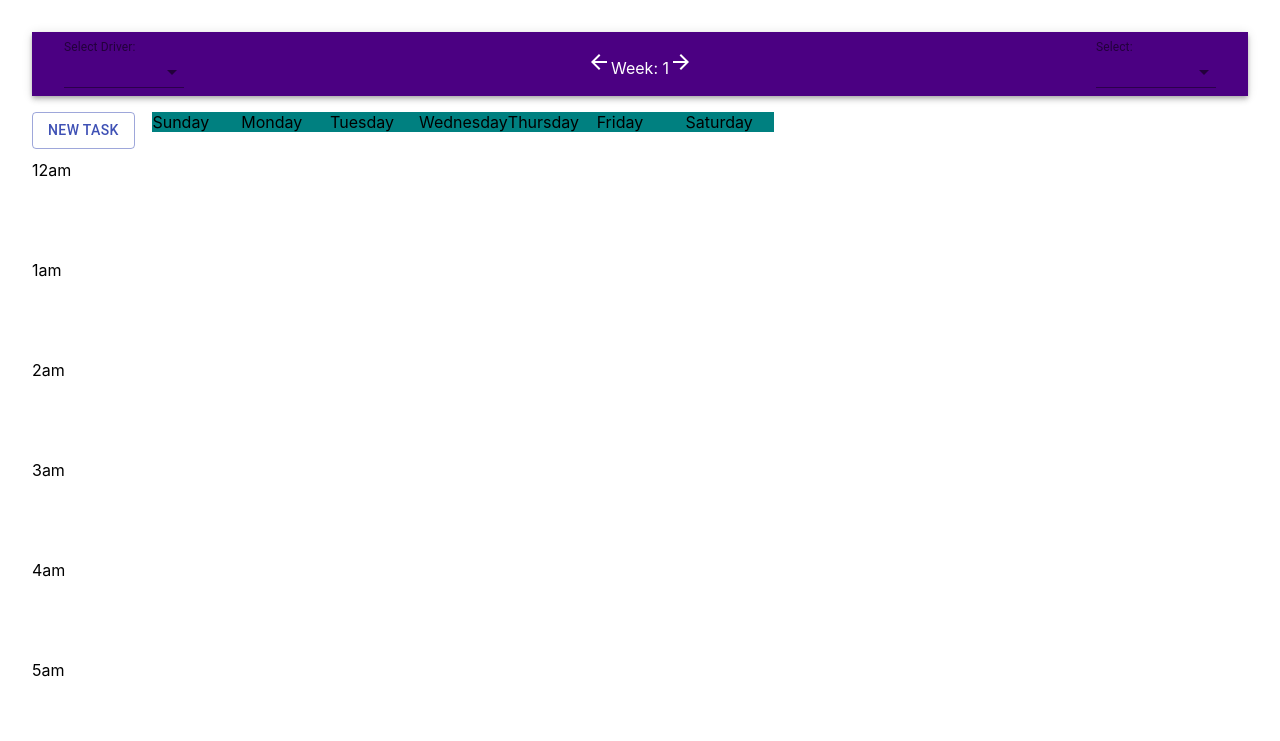
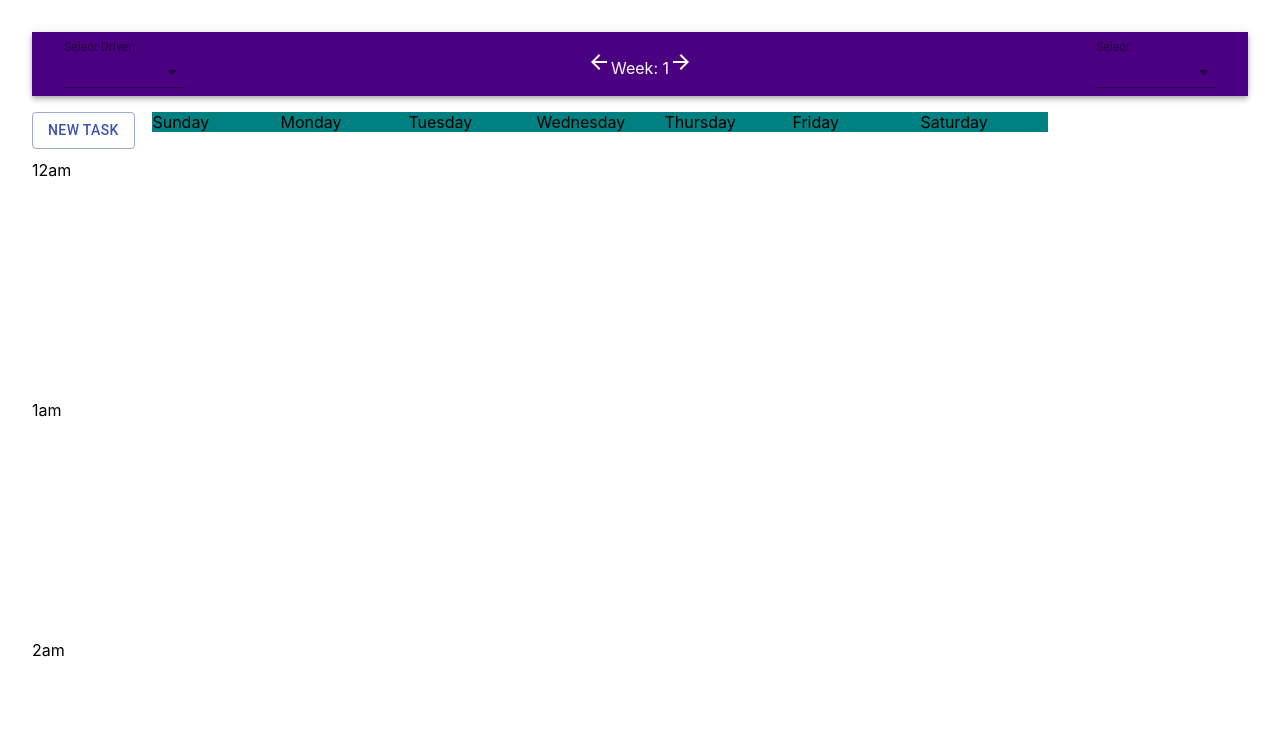
Before and after one commit to bregmanh/dispatcher, a React (Create React App) app: page / in a window 1280 px wide. Shown: the top 741 px of the page. Built offline with nearby package versions, Linux system fonts and the light colour scheme; the HTML template or start-up script is replaced by a standard one.

Commit message:
got the formatting to work using CSS grid. but tasks look  a little long

```diff
--- a/src/App.css
+++ b/src/App.css
@@ -31,14 +31,17 @@ main {
   grid-column-end: auto; */
 
  display: grid;
- grid-template-columns: repeat(7, 1fr);
+ grid-template-columns: repeat(7, 10vw);
 
 }
 .times{
+  margin-top: 4em;
   /* grid-row-start: 1;
   grid-row-end: auto; */
-  display: flex;
-  flex-direction: column;
+  /* display: flex;
+  flex-direction: column;  */
+  display: grid;
+ grid-template-rows: repeat(24, 1fr);
 }
 
 .topdays {
--- a/src/App.js
+++ b/src/App.js
@@ -176,7 +176,9 @@ function App() {
       </div>
       <div className="layout">
         <div className="times">
-          {times.map(time => (<Time time={time} />))}
+        <div>
+          {times.map((time, index) => (<Time time={time} key={time} index={index}/>))}
+        </div>
         </div>
         <div className="days">
 
--- a/src/componenets/Day.js
+++ b/src/componenets/Day.js
@@ -16,8 +16,9 @@ export default function Day(props) {
 
 
   let styles = {
-
-
+display: "grid",
+gridTemplateRows: "repeat(24, 15em)",
+marginTop: "2em"
 
   };
   console.log("keys", props);
--- a/src/componenets/Task/Show.js
+++ b/src/componenets/Task/Show.js
@@ -11,9 +11,11 @@ export default function Show(props) {
 
   let styles = {
     //marginTop:"3em",
-    marginTop: `${(task_start)* 8-1}em`,
-    position: "absolute",
-    height: `${task_duration*7+2}em`
+    // marginTop: `${(task_start)* 8-1}em`,
+    // position: "absolute",
+    // height: `${task_duration*7+2}em`
+    gridRowStart: `${task_start+1}`,
+    gridRowEnd: `${task_end+1}`
 
 
 
--- a/src/componenets/Time.css
+++ b/src/componenets/Time.css
@@ -1,7 +1,5 @@
-.times {
-  margin-top: 2em;
-  padding-bottom: 3em;
-  justify-self: top;
+.time-item {
 
+  height: 15em;
 
 }
--- a/src/componenets/Time.js
+++ b/src/componenets/Time.js
@@ -3,10 +3,11 @@ import "./Time.css";
 
 export default function Times(props) {
   let styles = {
-    gridColumn: 1,
+
+    gridRowStart: props.index
   };
   return (
-    <div style={styles} className="times">
+    <div style={styles} className="time-item">
       {props.time}
     </div>
   );
```
